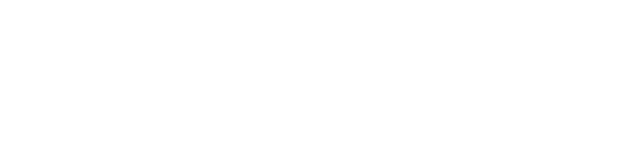
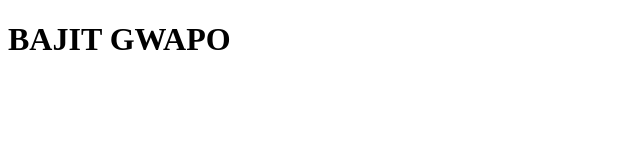
Before and after one commit to jiikii/manok-oop2, a plain HTML site: page index.html in a window 1280 px wide. Shown: the whole page, without its empty margins (0-640 px from the left). Drawn offline with Linux system fonts and the light colour scheme.

Commit message:
commit222

```diff
--- a/index.html
+++ b/index.html
@@ -7,6 +7,9 @@
     <title>Document</title>
 </head>
 <body>
+    <div>
+        <h1>BAJIT GWAPO</h1>
+    </div>
 
 </body>
 </html>
```
